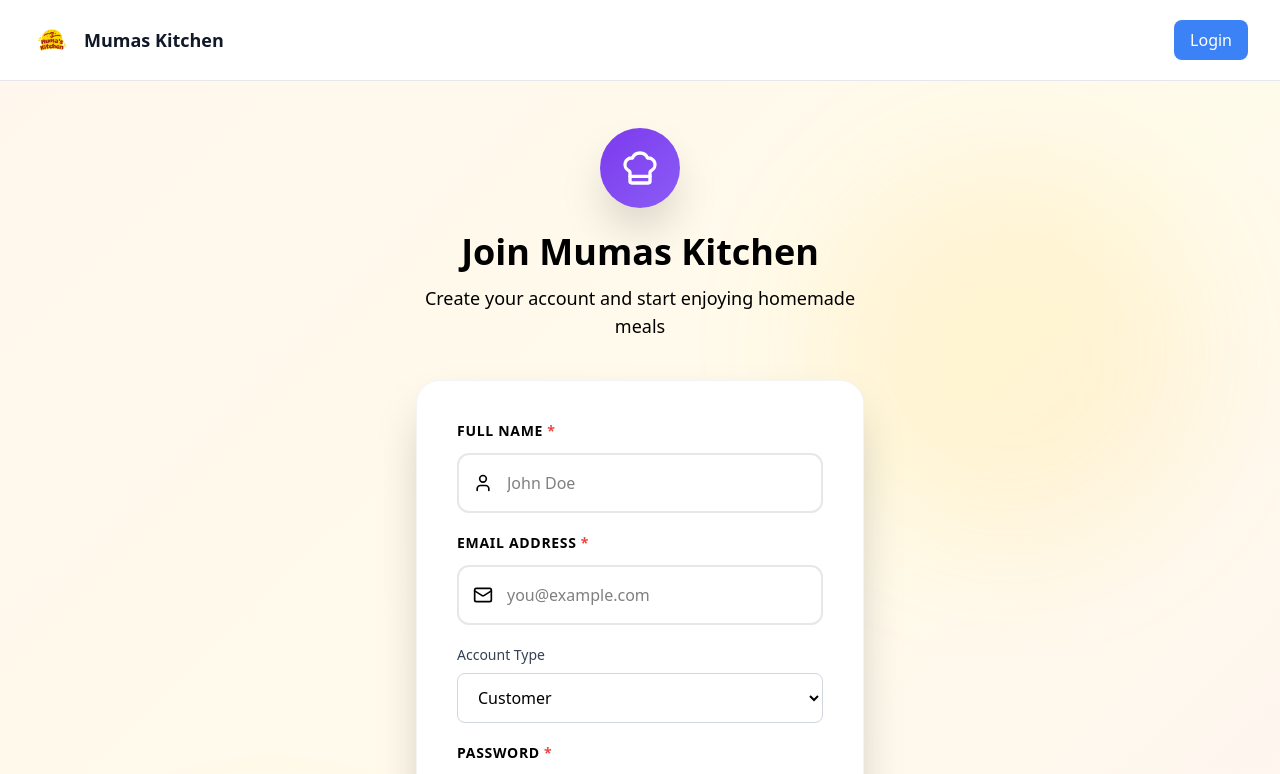
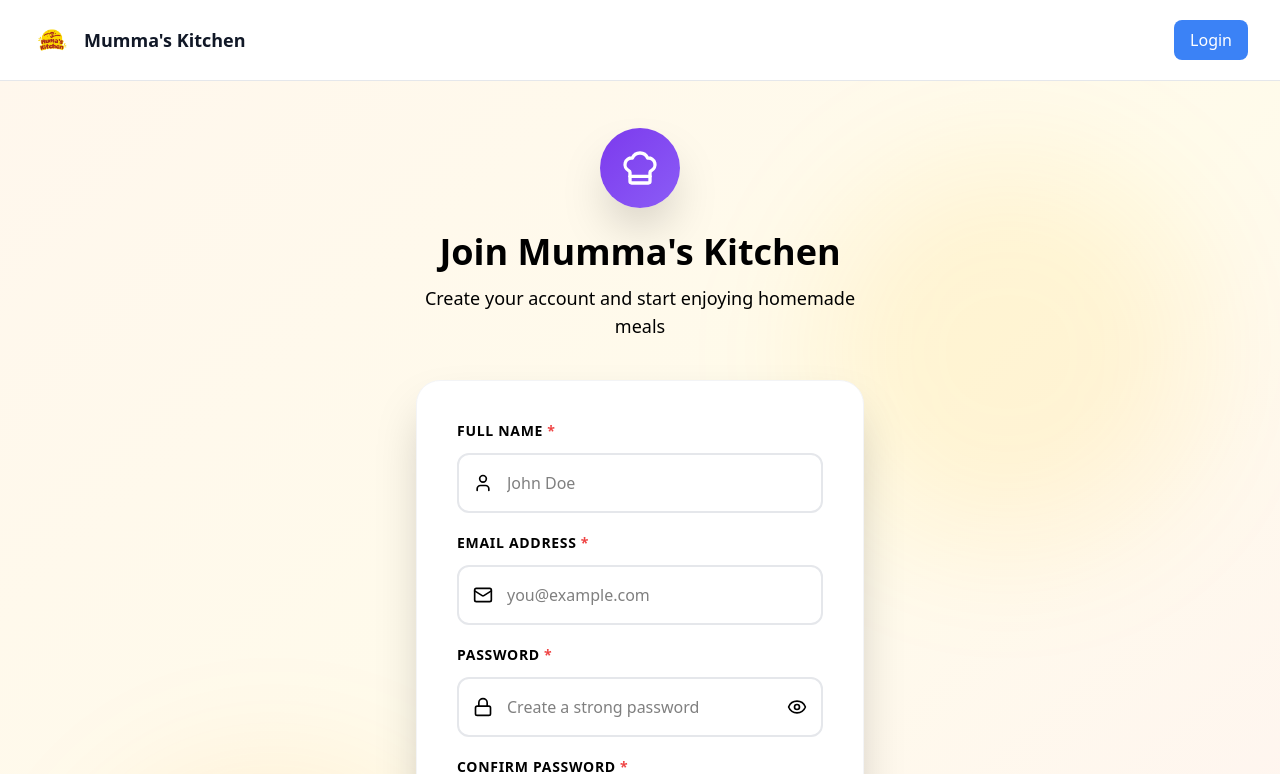
Before and after one commit to Akshay02-cmd/Mama-s-kitchen-frontend, a React (Vite) app: page /signup in a window 1280 px wide. Shown: the top 774 px of the page. Built offline with nearby package versions, Linux system fonts and the light colour scheme.

Commit message:
feat: update branding from "Mumas Kitchen" to "Mumma's Kitchen" across the application

```diff
--- a/index.html
+++ b/index.html
@@ -4,9 +4,9 @@
     <meta charset="UTF-8" />
     <link rel="icon" type="image/svg+xml" href="/vite.svg" />
     <meta name="viewport" content="width=device-width, initial-scale=1.0" />
-    <meta name="description" content="Mumas Kitchen - Home-style food delivery service. Order delicious homemade meals from local mess kitchens." />
+    <meta name="description" content="Mumma's Kitchen - Home-style food delivery service. Order delicious homemade meals from local mess kitchens." />
     <meta name="theme-color" content="#8B5CF6" />
-    <title>Mumas Kitchen - Homemade Food Delivery</title>
+    <title>Mumma's Kitchen - Homemade Food Delivery</title>
   </head>
   <body>
     <div id="root"></div>
--- a/package.json
+++ b/package.json
@@ -1,5 +1,5 @@
 {
-  "name": "mumas-kitchen-frontend",
+  "name": "mummas-kitchen-frontend",
   "private": true,
   "version": "0.0.0",
   "type": "module",
--- a/src/components/shared/Footer.jsx
+++ b/src/components/shared/Footer.jsx
@@ -29,7 +29,7 @@ const Footer = () => {
         <div className="grid grid-cols-1 sm:grid-cols-2 lg:grid-cols-3 gap-6">
           <div>
             <h3 className="text-lg font-bold mb-3"
-              style={{ color: '#FFFFFF' }}>Mumas Kitchen</h3>
+              style={{ color: '#FFFFFF' }}>Mumma's Kitchen</h3>
             <p className="text-sm mb-3"
               style={{ color: 'rgba(255, 255, 255, 0.9)' }}>
               Home-style food made with love.
@@ -98,7 +98,7 @@ const Footer = () => {
           style={{ borderColor: 'rgba(255, 255, 255, 0.2)' }}>
           <p className="text-xs"
             style={{ color: 'rgba(255, 255, 255, 0.8)' }}>
-            © 2026 Mumas Kitchen. All rights reserved. Crafted with ❤️ for food lovers.
+            © 2026 Mumma's Kitchen. All rights reserved. Crafted with ❤️ for food lovers.
           </p>
         </div>
       </div>
--- a/src/components/shared/Header.jsx
+++ b/src/components/shared/Header.jsx
@@ -62,10 +62,10 @@ const Header = () => {
         <div className="flex justify-between items-center h-20">
           {/* Logo */}
           <div className="flex min-w-0 items-center gap-3">
-            <img src={logo} alt="Mumas Kitchen Logo" className="h-10 w-10 shrink-0 rounded-lg" />
+            <img src={logo} alt="Mumma's Kitchen Logo" className="h-10 w-10 shrink-0 rounded-lg" />
             <div className="hidden min-w-0 sm:block">
               <h1 className="text-lg font-bold" style={{ color: '#111827' }}>
-                Mumas Kitchen
+                Mumma's Kitchen
               </h1>
             </div>
           </div>
--- a/src/hooks/customer/useCart.js
+++ b/src/hooks/customer/useCart.js
@@ -8,7 +8,7 @@ import { useLocalStorage } from '../shared/useLocalStorage';
  * @returns {Object} Cart items, total, and cart operations
  */
 export const useCart = () => {
-  const [cart, setCart] = useLocalStorage('mumas-kitchen-cart', []);
+  const [cart, setCart] = useLocalStorage('mummas-kitchen-cart', []);
 
   // Add item to cart
   const addToCart = useCallback((meal, quantity = 1) => {
--- a/src/pages/customer/MealsListPage.jsx
+++ b/src/pages/customer/MealsListPage.jsx
@@ -35,7 +35,7 @@ const MealsListPage = () => {
             averageRating: meal.averageRating || 4.0,
             totalReviews: meal.totalReviews || 0,
             // Ensure messId is an object
-            messId: meal.messId || { name: 'Mumas Kitchen Central', _id: meal.messId }
+            messId: meal.messId || { name: "Mumma's Kitchen Central", _id: meal.messId }
           }));
           setMeals(transformedMeals);
         } else {
--- a/src/pages/shared/Login.jsx
+++ b/src/pages/shared/Login.jsx
@@ -158,7 +158,7 @@ const Login = () => {
   return (
     <AuthLayout
       title="Welcome Back!"
-      subtitle="Log in to access your Mumas Kitchen account"
+      subtitle="Log in to access your Mumma's Kitchen account"
     >
       <form onSubmit={handleSubmit} className="space-y-6">
         <FormInput
--- a/src/pages/shared/Signup.jsx
+++ b/src/pages/shared/Signup.jsx
@@ -18,7 +18,6 @@ const Signup = () => {
     email: "",
     password: "",
     confirmPassword: "",
-    role: "CUSTOMER",
     agreeToTerms: false,
   });
   const [errors, setErrors] = useState({});
@@ -87,19 +86,14 @@ const Signup = () => {
       name: formData.name,
       email: formData.email,
       password: formData.password,
-      role: formData.role,
+      role: "CUSTOMER",
     };
 
     try {
       const response = await register(apiData);
       if (response.success) {
-        // Always redirect to complete profile after signup
         // New users need to complete their profile
-        if (formData.role === 'OWNER') {
-          navigate('/owner/complete-profile', { replace: true });
-        } else {
-          navigate('/profile/edit', { replace: true, state: { requiresCompletion: true } });
-        }
+        navigate('/profile/edit', { replace: true, state: { requiresCompletion: true } });
       }
     } catch (error) {
       console.error("Registration error:", error);
@@ -126,7 +120,7 @@ const Signup = () => {
 
   return (
     <AuthLayout
-      title="Join Mumas Kitchen"
+      title="Join Mumma's Kitchen"
       subtitle="Create your account and start enjoying homemade meals"
     >
       <form onSubmit={handleSubmit} className="space-y-5">
@@ -155,26 +149,6 @@ const Signup = () => {
           icon={Mail}
           required
         />
-
-        <div>
-          <label
-            htmlFor="role"
-            className="block text-sm font-medium text-gray-700 mb-2"
-          >
-            Account Type
-          </label>
-          <select
-            id="role"
-            name="role"
-            value={formData.role}
-            onChange={handleChange}
-            className="w-full px-4 py-3 border border-gray-300 rounded-lg focus:ring-2 focus:ring-orange-500 focus:border-transparent transition-all"
-            aria-label="Select your account type"
-          >
-            <option value="CUSTOMER">Customer</option>
-            <option value="OWNER">Mess Owner</option>
-          </select>
-        </div>
 
         <FormInput
           id="password"
```
Also changed, not shown: 2 other files (tests, documents, lock files or other folders).
